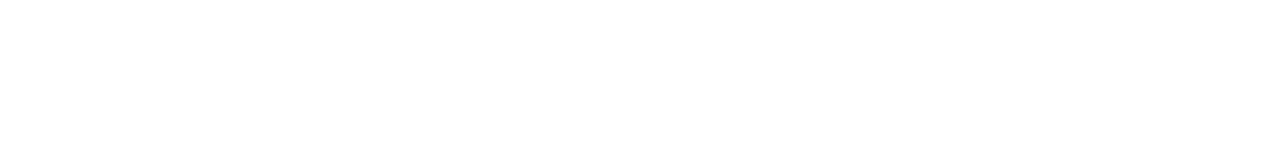
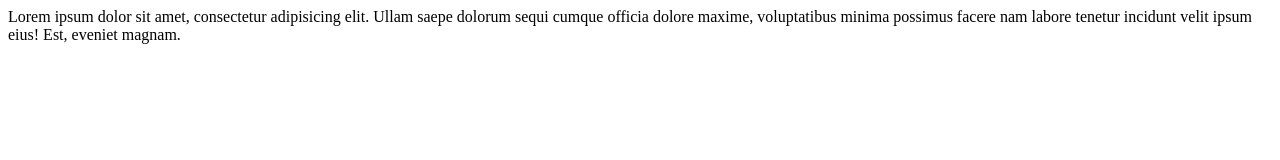
Before and after one commit to Joshuawills2/working, a plain HTML site: page index.html in a window 1280 px wide. Drawn offline with Linux system fonts and the light colour scheme.

Commit message:
added div

```diff
--- a/index.html
+++ b/index.html
@@ -7,6 +7,8 @@
     <title>Document</title>
 </head>
 <body>
-
+    <div class="work">
+        Lorem ipsum dolor sit amet, consectetur adipisicing elit. Ullam saepe dolorum sequi cumque officia dolore maxime, voluptatibus minima possimus facere nam labore tenetur incidunt velit ipsum eius! Est, eveniet magnam.
+    </div>
 </body>
 </html>
```
